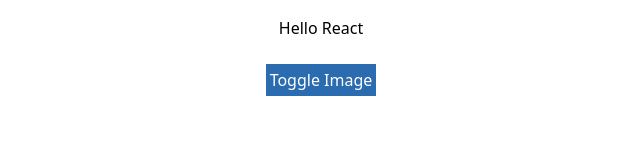
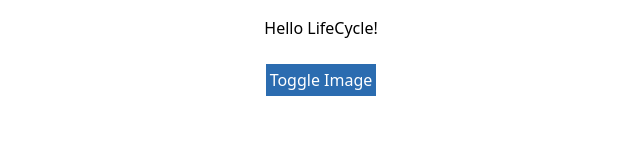
Before and after one commit to JunHoang/Unplash-Photo-Gallery, a React (Create React App) app: page / in a window 1280 px wide. Shown: the top 160 px of the page, without its empty margins (319-959 px from the left). Built offline with nearby package versions, Linux system fonts and the light colour scheme.

Commit message:
componentDidMount

```diff
--- a/src/App.js
+++ b/src/App.js
@@ -12,8 +12,15 @@ import './assets/css/style.css';
 
 class App extends React.Component {
     constructor(props) {
+        console.log("App constructor");
+
         super(props);
         this.state = {title: "Hello React", isshowing: false};
+    }
+
+    componentDidMount() {
+        console.log("App mounted");
+        this.setState({title: "Hello LifeCycle!"})
     }
 
     handleClick = () => {
@@ -21,6 +28,7 @@ class App extends React.Component {
     }
 
     render() {
+        console.log("App Render");
         return (
             <section className="flex justify-center">
                 <div className="w-1/2">
```
